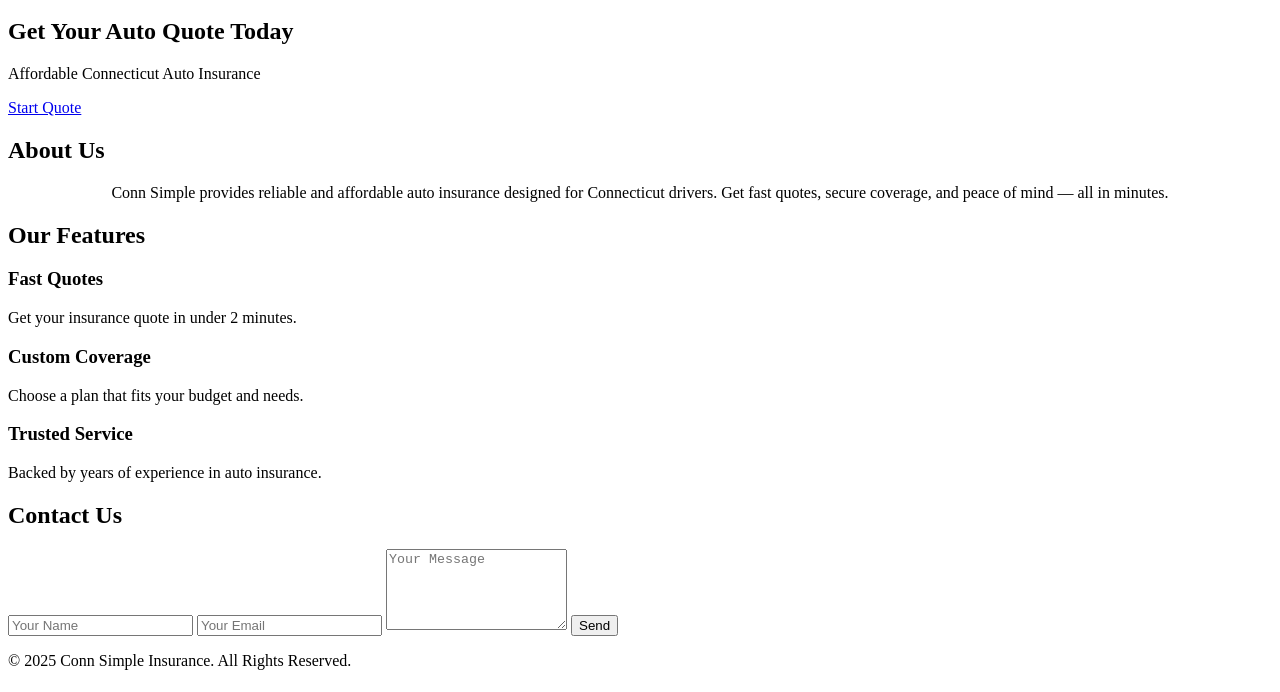
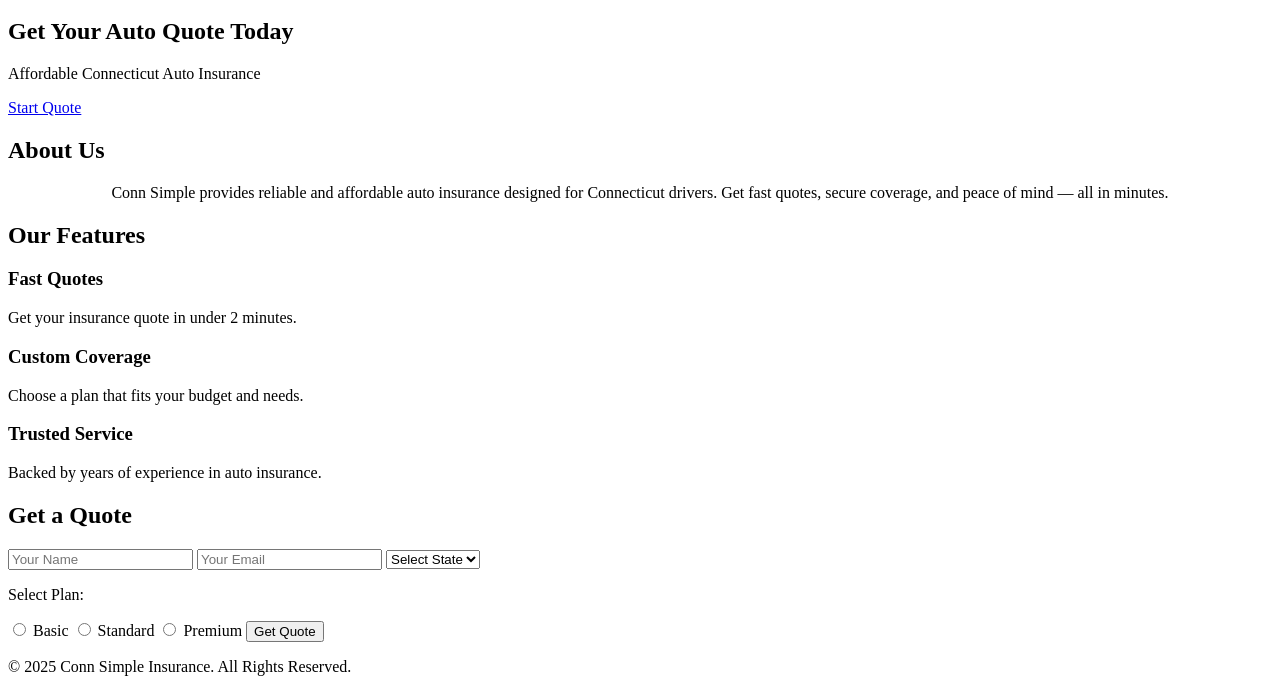
Before and after one commit to connsimple/auto-insurance-site, a plain HTML site: page index.html in a window 1280 px wide. Shown: the part 116-808 px from the top of the page. Drawn offline with Linux system fonts and the light colour scheme.

Commit message:
Update index.html

```diff
--- a/index.html
+++ b/index.html
@@ -57,12 +57,25 @@
 
   <!-- CONTACT -->
   <section id="contact" class="contact">
-    <h2>Contact Us</h2>
+    <h2>Get a Quote</h2>
     <form id="quoteForm">
-      <input type="text" placeholder="Your Name" required>
-      <input type="email" placeholder="Your Email" required>
-      <textarea rows="5" placeholder="Your Message"></textarea>
-      <button type="submit">Send</button>
+      <input type="text" id="name" placeholder="Your Name" required>
+      <input type="email" id="email" placeholder="Your Email" required>
+
+      <!-- State dropdown -->
+      <select id="state" required>
+        <option value="">Select State</option>
+        <option value="CT">Connecticut</option>
+        <!-- add more states if needed -->
+      </select>
+
+      <!-- Plan choices -->
+      <p>Select Plan:</p>
+      <label><input type="radio" name="plan" value="basic" required> Basic</label>
+      <label><input type="radio" name="plan" value="standard"> Standard</label>
+      <label><input type="radio" name="plan" value="premium"> Premium</label>
+
+      <button type="submit">Get Quote</button>
     </form>
   </section>
 
```
